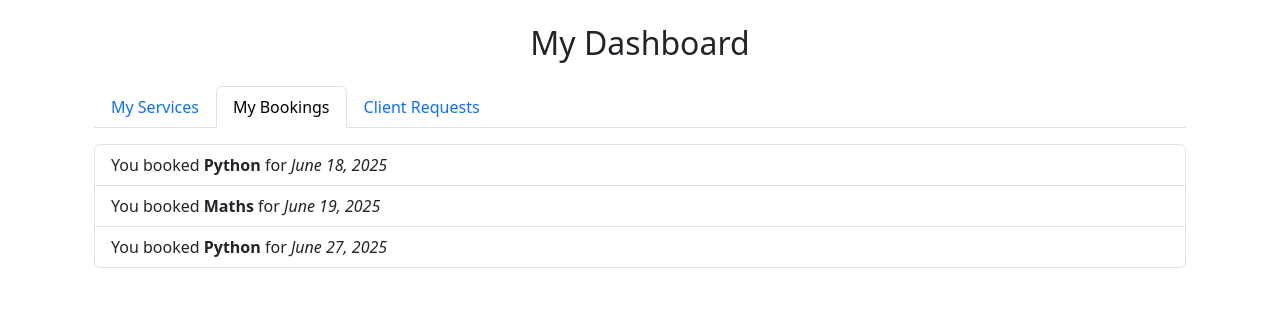
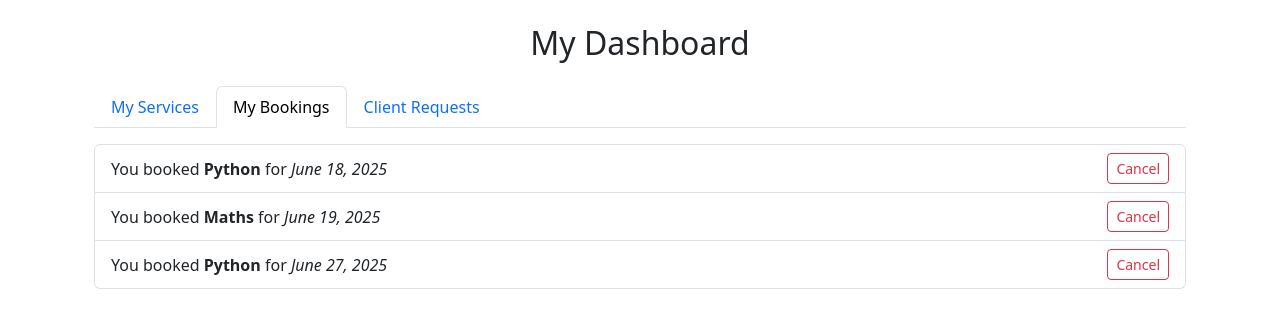
Before and after one commit to agodahdev/Skillbridge, a Django app: template skillbridge/services/templates/services/dashboard.html in a window 1280 px wide, after a click on "My Bookings". Shown: the part 56-384 px from the top of the page. Run offline with Django 5.2, Linux system fonts and the light colour scheme; the template is opened without the code that fills it: values that come from a table or form of the project are taken from there, others are empty; data comes from the database, SQL or seed files in the repository; both versions use the stored data as it was after the commit.

Commit message:
add cancel button for my bookings tab, closed user story 8

```diff
--- a/skillbridge/services/templates/services/dashboard.html
+++ b/skillbridge/services/templates/services/dashboard.html
@@ -48,8 +48,15 @@
                 {% if my_bookings %}
                     <ul class="list-group">
                         {% for booking in my_bookings %}
-                        <li class="list-group-item">
+                        <li class="list-group-item d-flex justify-content-between align-items-center">
+                            <span>
                             You booked <strong>{{ booking.service.title }}</strong> for <em>{{ booking.requested_date }}</em>
+                            </span>
+                            <form method="POST" action="{% url 'cancel_booking' booking.id %}" style="display:inline;">
+                                {% csrf_token %}
+                                <button class="btn btn-sm btn-outline-danger"
+                                onclick="return confirm('Are you sure you want to cancel this booking?')">Cancel</button>
+                            </form>
                         </li>
                         {% endfor %}
                     </ul>
```
Also changed, not shown: skillbridge/db.sqlite3.
